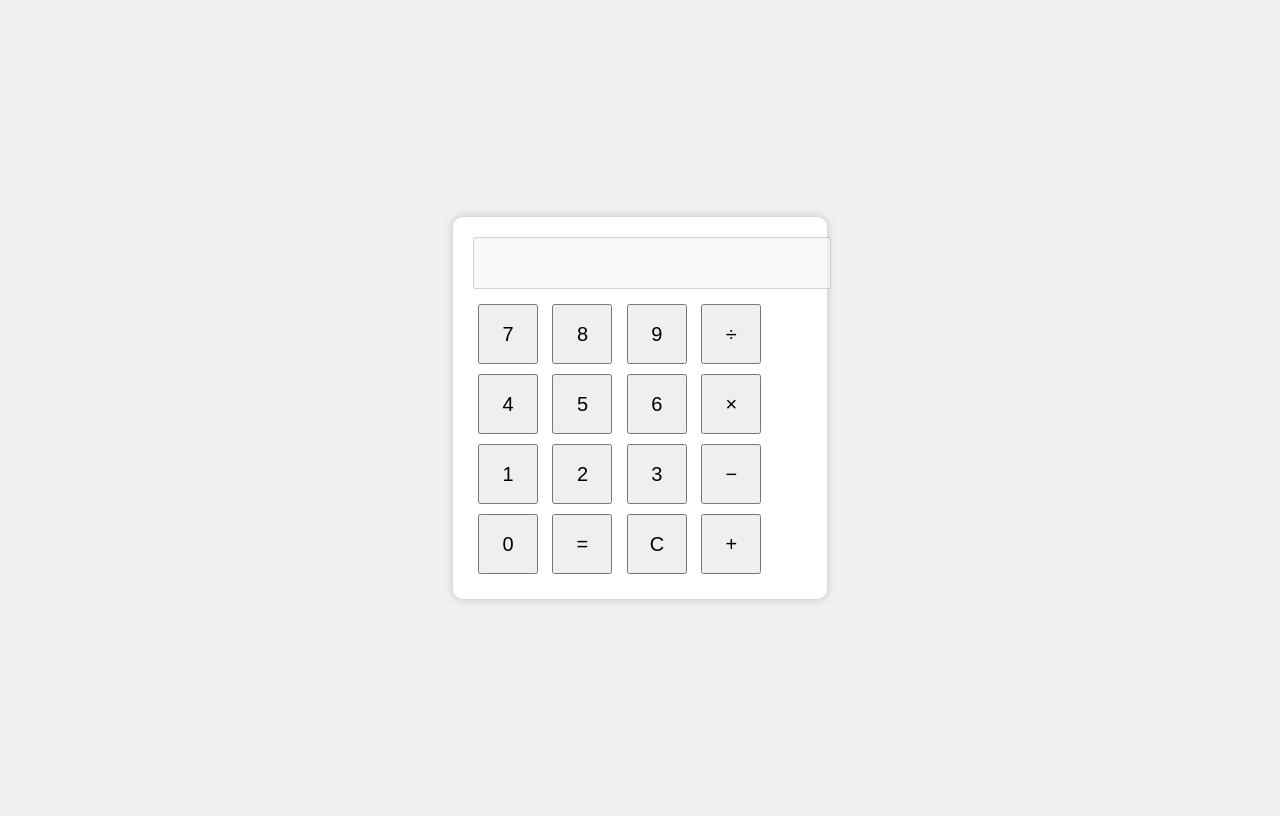
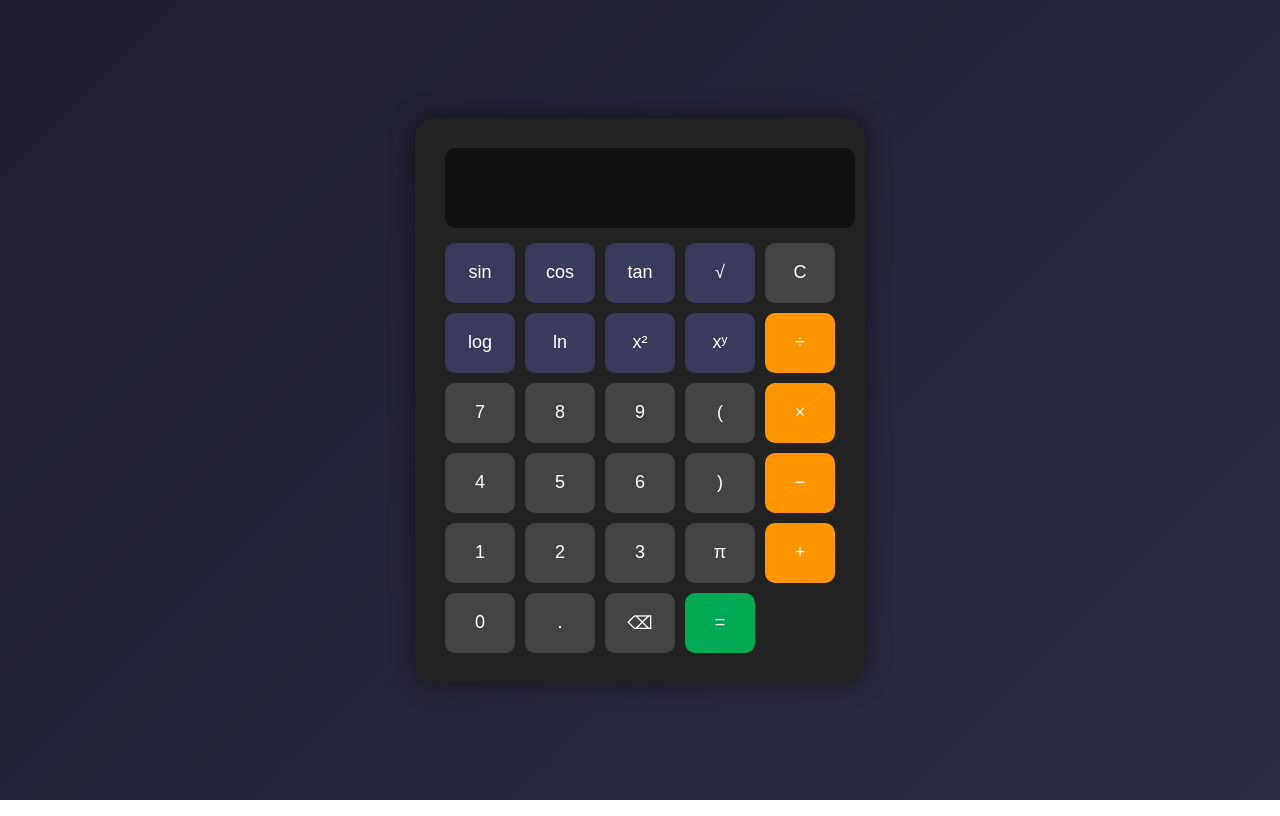
Before and after one commit to DovakinT1/Calculadora-web, a plain HTML site: page index.html in a window 1280 px wide. Drawn offline with Linux system fonts and the light colour scheme.

Commit message:
Add files via upload

```diff
--- a/index.html
+++ b/index.html
@@ -3,38 +3,78 @@
 <head>
     <meta charset="UTF-8">
     <meta name="viewport" content="width=device-width, initial-scale=1.0">
-    <title>Calculadora Web</title>
+    <title>Calculadora Científica</title>
 
     <style>
         body {
+            margin: 0;
+            height: 100vh;
             display: flex;
             justify-content: center;
             align-items: center;
-            height: 100vh;
-            background: #f0f0f0;
-            font-family: Arial;
+            background: linear-gradient(135deg,#1e1e2f,#2d2d44);
+            font-family: Arial, sans-serif;
         }
 
         .calculadora {
-            background: white;
-            padding: 20px;
-            border-radius: 10px;
-            box-shadow: 0 0 10px rgba(0,0,0,0.2);
+            background: #222;
+            padding: 30px;
+            border-radius: 20px;
+            box-shadow: 0 0 25px rgba(0,0,0,0.5);
         }
 
-        input {
+        #pantalla {
             width: 100%;
-            font-size: 24px;
-            margin-bottom: 10px;
-            text-align: right;
+            height: 60px;
+            font-size: 28px;
+            margin-bottom: 15px;
+            text-align: center;
             padding: 10px;
+            border: none;
+            border-radius: 10px;
+            background: #111;
+            color: #0f0;
+        }
+
+        .grid {
+            display: grid;
+            grid-template-columns: repeat(5, 70px);
+            gap: 10px;
         }
 
         button {
-            width: 60px;
             height: 60px;
-            font-size: 20px;
-            margin: 5px;
+            font-size: 18px;
+            border: none;
+            border-radius: 10px;
+            cursor: pointer;
+            background: #444;
+            color: white;
+            transition: 0.2s;
+        }
+
+            button:hover {
+                background: #666;
+            }
+
+        .operador {
+            background: #ff9500;
+        }
+
+            .operador:hover {
+                background: #ffa733;
+            }
+
+        .func {
+            background: #3a3a5a;
+        }
+
+        .igual {
+            background: #00aa55;
+        }
+
+            .igual:hover {
+                background: #00cc66;
             }
     </style>
 </head>
@@ -44,47 +84,60 @@
     <div class="calculadora">
         <input id="pantalla" disabled>
 
-        <div>
+        <div class="grid">
+            <button class="func" onclick="agregar('Math.sin(')">sin</button>
+            <button class="func" onclick="agregar('Math.cos(')">cos</button>
+            <button class="func" onclick="agregar('Math.tan(')">tan</button>
+            <button class="func" onclick="agregar('Math.sqrt(')">√</button>
+            <button onclick="limpiar()">C</button>
+
+            <button class="func" onclick="agregar('Math.log10(')">log</button>
+            <button class="func" onclick="agregar('Math.log(')">ln</button>
+            <button class="func" onclick="agregar('**2')">x²</button>
+            <button class="func" onclick="agregar('**')">xʸ</button>
+            <button class="operador" onclick="agregar('/')">÷</button>
+
             <button onclick="agregar('7')">7</button>
             <button onclick="agregar('8')">8</button>
             <button onclick="agregar('9')">9</button>
-            <button onclick="agregar('/')">÷</button>
-        </div>
+            <button onclick="agregar('(')">(</button>
+            <button class="operador" onclick="agregar('*')">×</button>
 
-        <div>
             <button onclick="agregar('4')">4</button>
             <button onclick="agregar('5')">5</button>
             <button onclick="agregar('6')">6</button>
-            <button onclick="agregar('*')">×</button>
-        </div>
+            <button onclick="agregar(')')">)</button>
+            <button class="operador" onclick="agregar('-')">−</button>
 
-        <div>
             <button onclick="agregar('1')">1</button>
             <button onclick="agregar('2')">2</button>
             <button onclick="agregar('3')">3</button>
-            <button onclick="agregar('-')">−</button>
-        </div>
+            <button onclick="agregar('Math.PI')">π</button>
+            <button class="operador" onclick="agregar('+')">+</button>
 
-        <div>
             <button onclick="agregar('0')">0</button>
-            <button onclick="calcular()">=</button>
-            <button onclick="limpiar()">C</button>
-            <button onclick="agregar('+')">+</button>
+            <button onclick="agregar('.')">.</button>
+            <button onclick="borrar()">⌫</button>
+            <button class="igual" onclick="calcular()">=</button>
         </div>
     </div>
 
     <script>
         let pantalla = document.getElementById("pantalla");
 
-function agregar(valor){
+        function agregar(valor) {
             pantalla.value += valor;
         }
 
-function limpiar(){
+        function limpiar() {
             pantalla.value = "";
         }
 
-function calcular(){
+        function borrar() {
+            pantalla.value = pantalla.value.slice(0, -1);
+        }
+
+        function calcular() {
             try {
                 pantalla.value = eval(pantalla.value);
             } catch {
```
Lines whose indentation alone changed are shown as unchanged.
